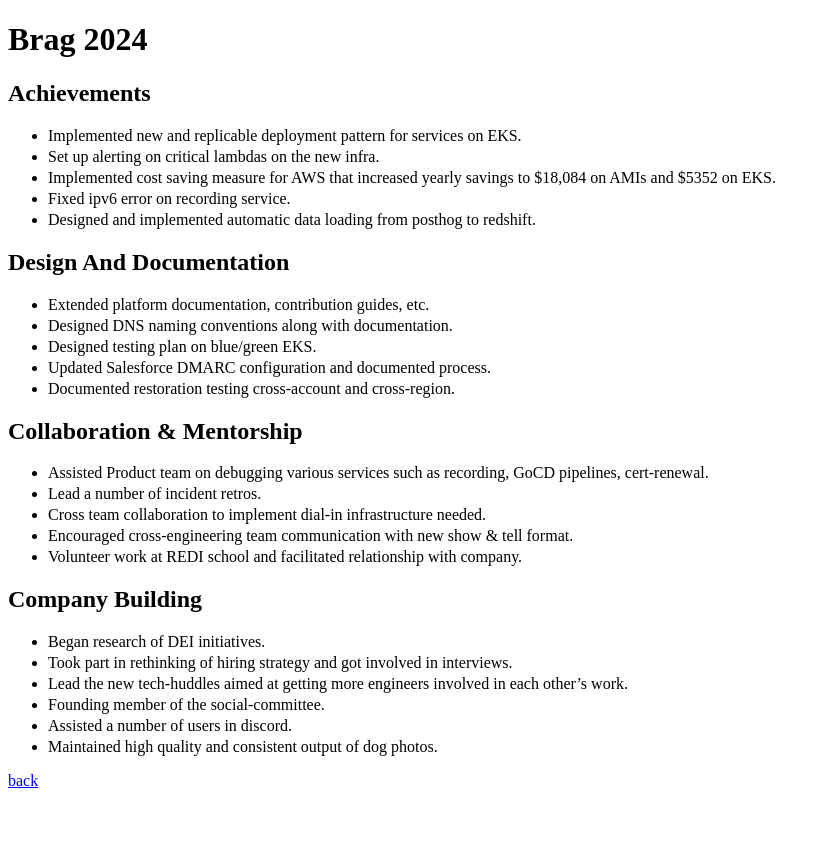
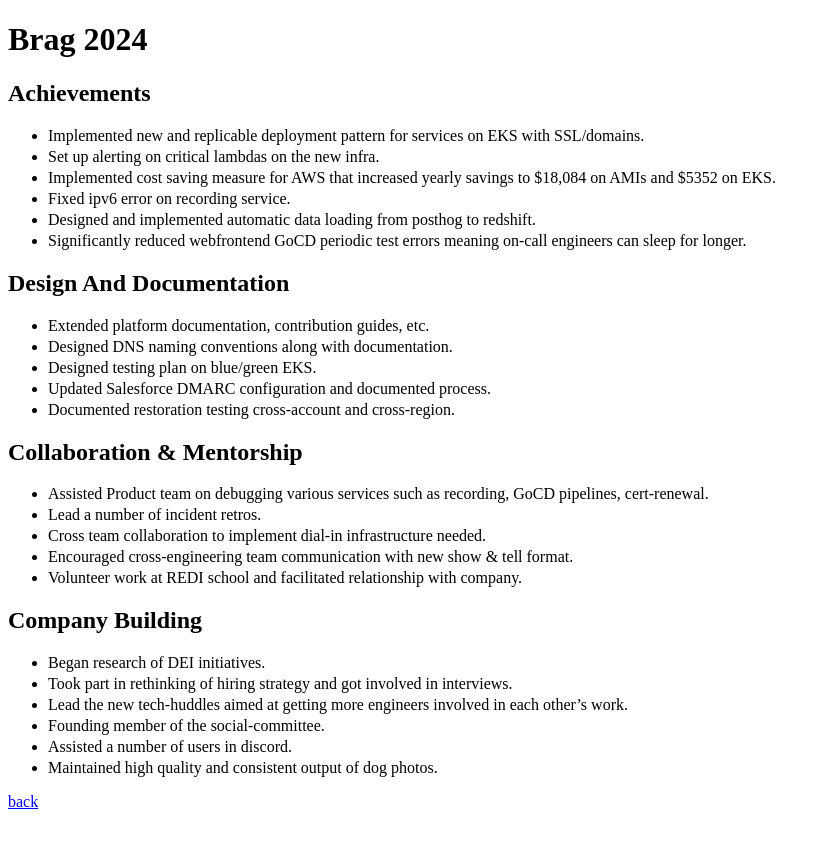
Before and after one commit to jsphwllng/jsphwllng.github.io, a Jekyll site: the page built from brag.md, in a window 1280 px wide. Shown: the top 848 px of the page, without its empty margins (0-826 px from the left). Built offline with Jekyll 4.4.1, drawn with Linux system fonts in a browser that asks for light colours.

Commit message:
U know it!

```diff
--- a/brag.md
+++ b/brag.md
@@ -6,11 +6,12 @@ layout: default
 Achievements
 ------------
 
-*   Implemented new and replicable deployment pattern for services on EKS.
+*   Implemented new and replicable deployment pattern for services on EKS with SSL/domains.
 *   Set up alerting on critical lambdas on the new infra.
 *   Implemented cost saving measure for AWS that increased yearly savings to $18,084 on AMIs and $5352 on EKS.
 *   Fixed ipv6 error on recording service.
 *   Designed and implemented automatic data loading from posthog to redshift.
+*   Significantly reduced webfrontend GoCD periodic test errors meaning on-call engineers can sleep for longer.
 
 Design and documentation
 ------------------------
```
